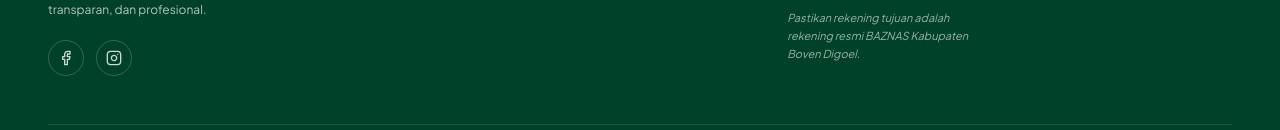
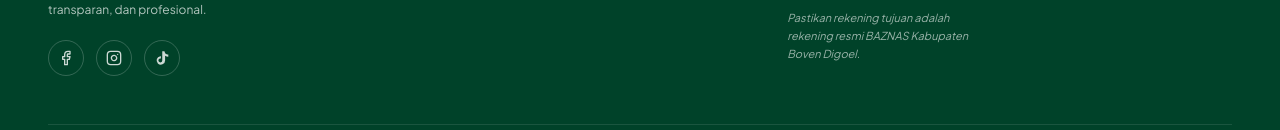
Before and after one commit to ismailbaznas/baznas, a Next.js app: page / in a window 1280 px wide. Shown: the part 3212-3342 px from the top of the page. Built offline with nearby package versions, Linux system fonts and the light colour scheme; no server answers; the database is empty.

Commit message:
fix(footer): add TikTok social media icon and link

```diff
--- a/src/components/PublicFooter.tsx
+++ b/src/components/PublicFooter.tsx
@@ -51,6 +51,7 @@ export default function PublicFooter() {
                                 target="_blank"
                                 rel="noopener noreferrer"
                                 aria-label="Facebook"
+                                title="Facebook BAZNAS Boven Digoel"
                             >
                                 <Facebook className="w-4 h-4" />
                             </a>
@@ -60,8 +61,21 @@ export default function PublicFooter() {
                                 target="_blank"
                                 rel="noopener noreferrer"
                                 aria-label="Instagram"
+                                title="Instagram BAZNAS Boven Digoel"
                             >
                                 <Instagram className="w-4 h-4" />
+                            </a>
+                            <a
+                                className="w-9 h-9 rounded-full border border-white/20 flex items-center justify-center text-white/80 hover:bg-white hover:text-[#004229] transition-all"
+                                href="https://tiktok.com"
+                                target="_blank"
+                                rel="noopener noreferrer"
+                                aria-label="TikTok"
+                                title="TikTok BAZNAS Boven Digoel"
+                            >
+                                <svg className="w-4 h-4 fill-current" viewBox="0 0 24 24" aria-hidden="true">
+                                    <path d="M19.59 6.69a4.83 4.83 0 0 1-3.77-4.25V2h-3.45v13.67a2.89 2.89 0 0 1-5.2 1.74 2.89 2.89 0 0 1 2.31-4.64 2.93 2.93 0 0 1 .88.13V9.4a6.84 6.84 0 0 0-1-.05A6.33 6.33 0 0 0 5.8 20.1a6.34 6.34 0 0 0 10.86-4.43v-7a8.16 8.16 0 0 0 4.77 1.52v-3.4a4.85 4.85 0 0 1-1.84-.1z"/>
+                                </svg>
                             </a>
                         </div>
                     </div>
```
